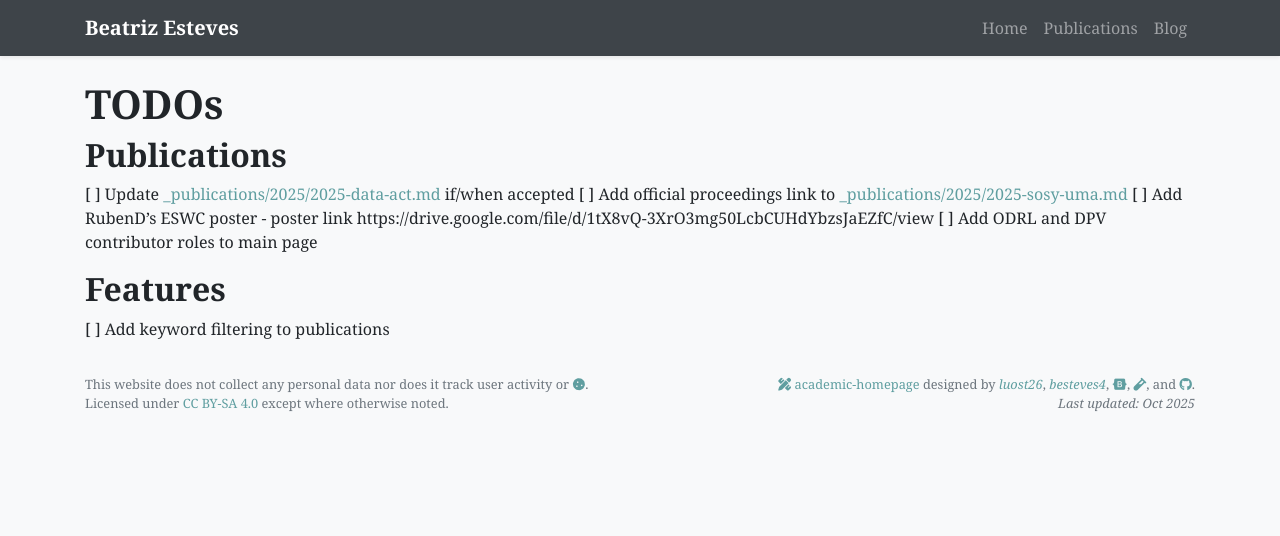
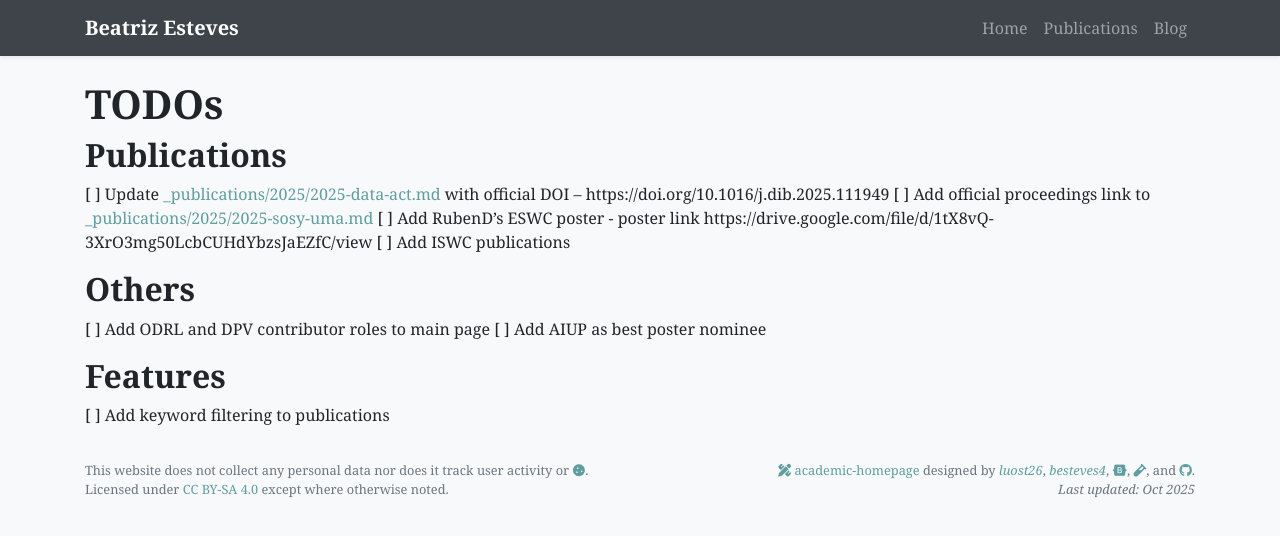
Before and after one commit to besteves4/besteves4.github.io, a Jekyll site: the page built from TODOS.md, in a window 1280 px wide. Shown: the top 536 px of the page. Built offline with Jekyll 4.4.1, drawn with Linux system fonts in a browser that asks for light colours; nearby versions of some CDN libraries; our own code applies the rules of GitHub Pages for plain Markdown files; a style sheet for code colours, icons or effects is not loaded.

Commit message:
typo + add TODOS

```diff
--- a/TODOS.md
+++ b/TODOS.md
@@ -1,10 +1,14 @@
 # TODOs
 
 ## Publications
-[ ] Update [_publications/2025/2025-data-act.md](_publications/2025/2025-data-act.md) if/when accepted
+[ ] Update [_publications/2025/2025-data-act.md](_publications/2025/2025-data-act.md) with official DOI -- https://doi.org/10.1016/j.dib.2025.111949
 [ ] Add official proceedings link to [_publications/2025/2025-sosy-uma.md](_publications/2025/2025-sosy-uma.md)
 [ ] Add RubenD's ESWC poster - poster link https://drive.google.com/file/d/1tX8vQ-3XrO3mg50LcbCUHdYbzsJaEZfC/view
+[ ] Add ISWC publications
+
+## Others
 [ ] Add ODRL and DPV contributor roles to main page
+[ ] Add AIUP as best poster nominee
 
 ## Features
 [ ] Add keyword filtering to publications
```
Also changed, not shown: _posts/2025-06-09-opal-workshop.md (+1 -1 lines).
